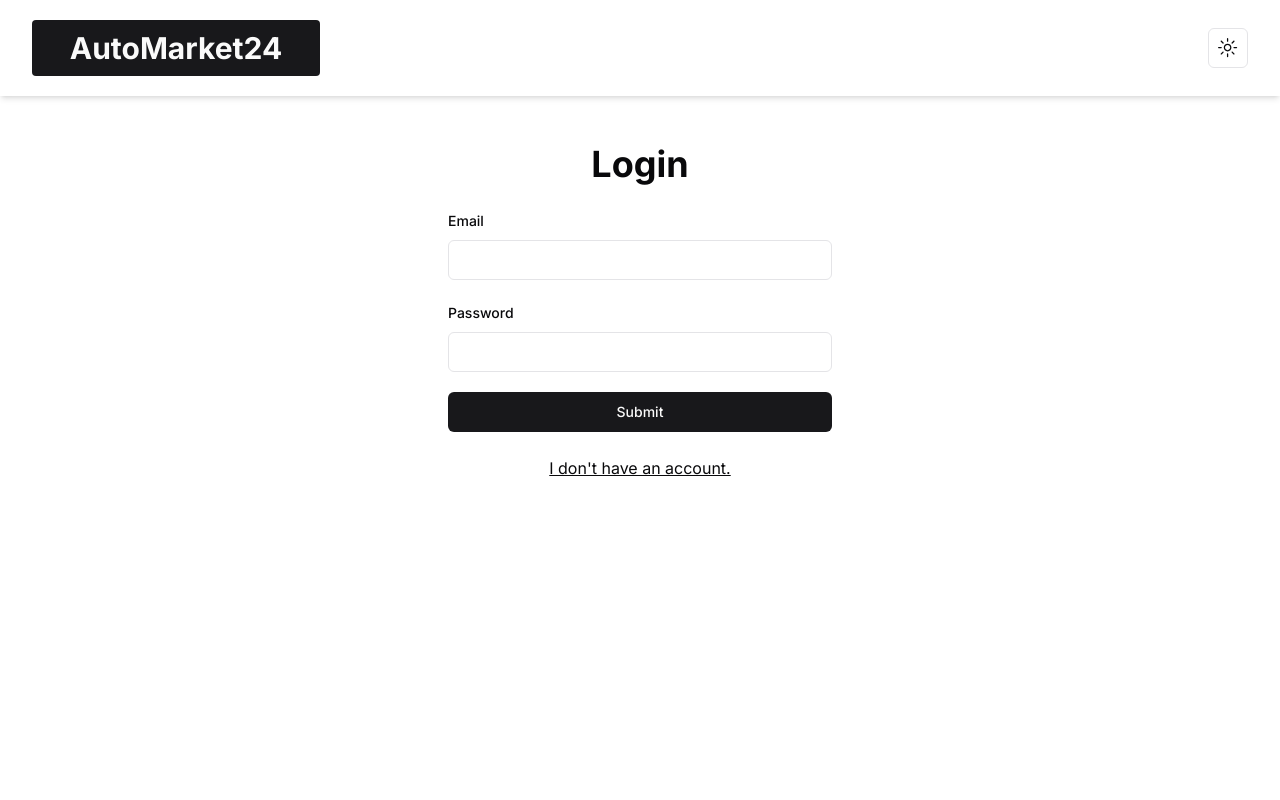
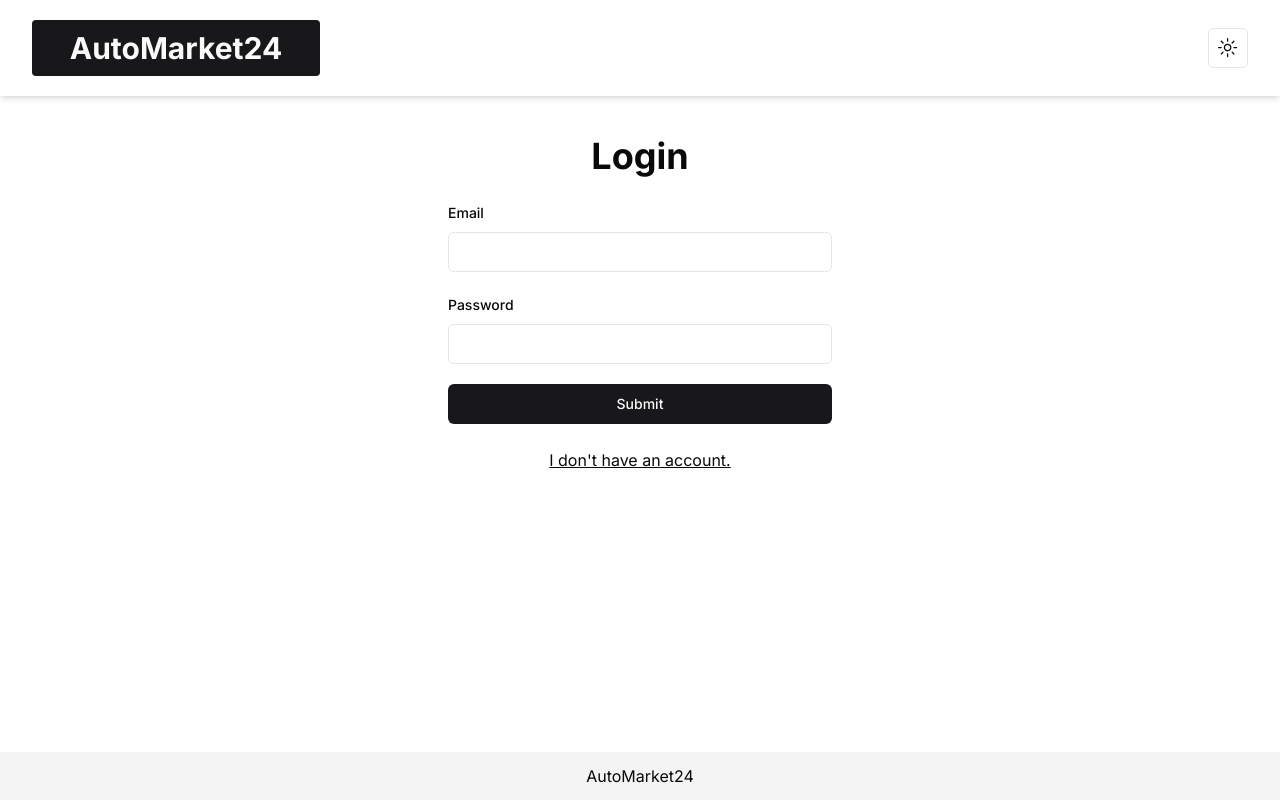
Before and after one commit to Mateusz-Platek/ztpai, a Next.js app in the folder automarket24-frontend/: page /login in a window 1280 px wide. Built offline with nearby package versions, Linux system fonts and the light colour scheme.

Commit message:
Added footer

```diff
--- a/automarket24-frontend/src/app/(logging)/layout.tsx
+++ b/automarket24-frontend/src/app/(logging)/layout.tsx
@@ -1,5 +1,6 @@
 import React from "react";
 import Header from '@/components/header';
+import Footer from '@/components/footer';
 
 export default function Layout({
     children
@@ -9,7 +10,7 @@ export default function Layout({
     return (
         <>
             <Header logged={true} />
-            <div className="mt-12 px-8 2xl:px-64">
+            <div className="my-10 px-8 2xl:px-6 w-full">
                 {children}
             </div>
         </>
--- a/automarket24-frontend/src/app/(search)/layout.tsx
+++ b/automarket24-frontend/src/app/(search)/layout.tsx
@@ -1,5 +1,6 @@
 import React from "react";
 import Header from '@/components/header';
+import Footer from '@/components/footer';
 
 export default function Layout({
     children
@@ -9,7 +10,7 @@ export default function Layout({
     return (
         <>
             <Header logged={false} />
-            <div className="mt-12 px-8 2xl:px-64">
+            <div className="my-10 px-8 2xl:px-64">
                 {children}
             </div>
         </>
--- a/automarket24-frontend/src/app/layout.tsx
+++ b/automarket24-frontend/src/app/layout.tsx
@@ -2,6 +2,7 @@ import type {Metadata} from "next";
 import {Inter} from "next/font/google";
 import "../styles/globals.css";
 import {ThemeProvider} from "@/components/theme-provider";
+import Footer from "@/components/footer";
 
 const inter = Inter({subsets: ["latin"]});
 
@@ -24,7 +25,12 @@ export default function RootLayout({
             enableSystem
             disableTransitionOnChange
         >
-            {children}
+            <div className="min-h-screen flex flex-col justify-between">
+                <div>
+                    {children}
+                </div>
+                <Footer />
+            </div>
         </ThemeProvider>
         </body>
         </html>
--- /dev/null
+++ b/automarket24-frontend/src/components/footer.tsx
@@ -0,0 +1,5 @@
+export default function Footer() {
+    return (
+        <div className="flex justify-center items-center bg-secondary h-12">AutoMarket24</div>
+    );
+}
```
